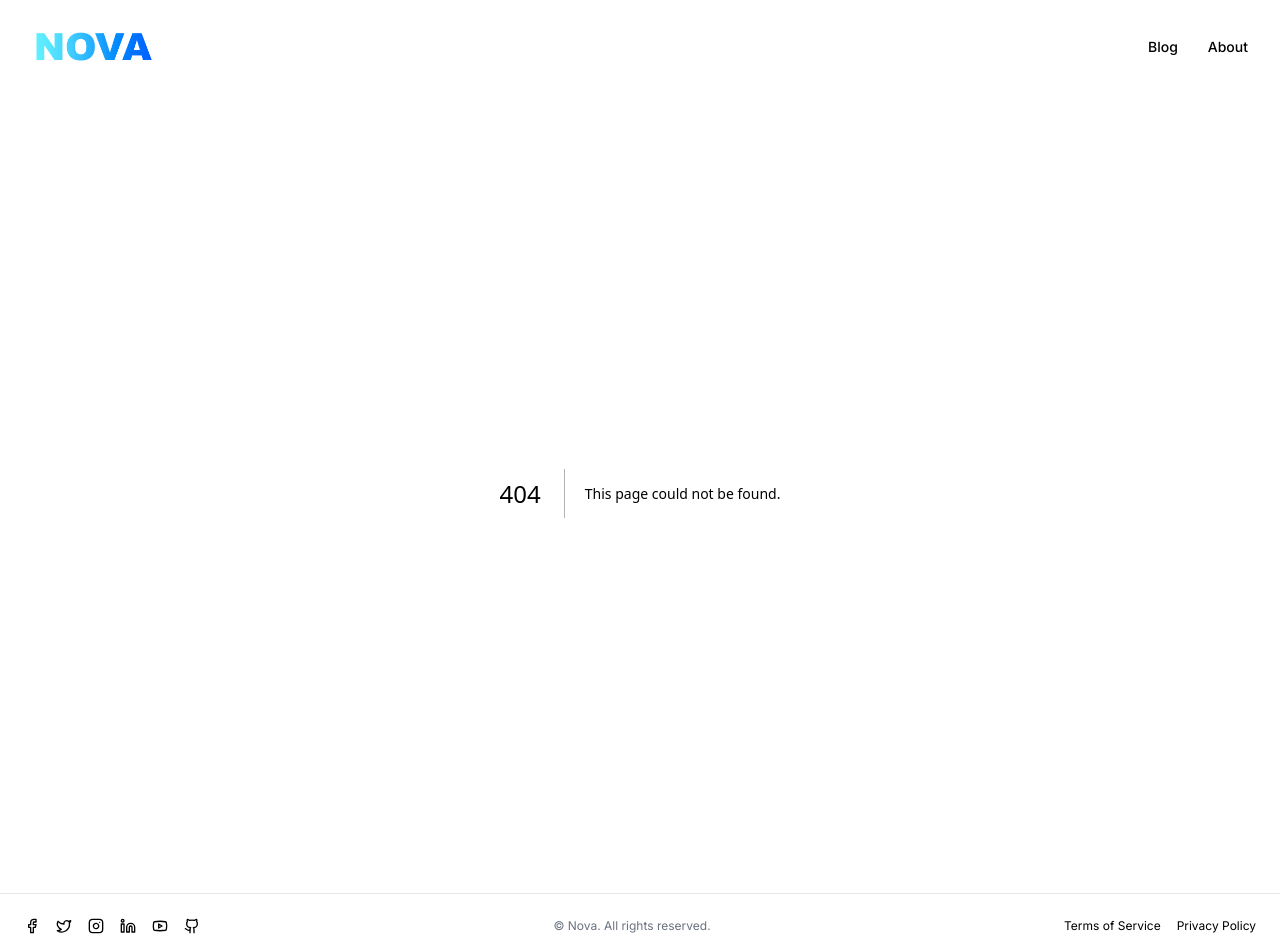
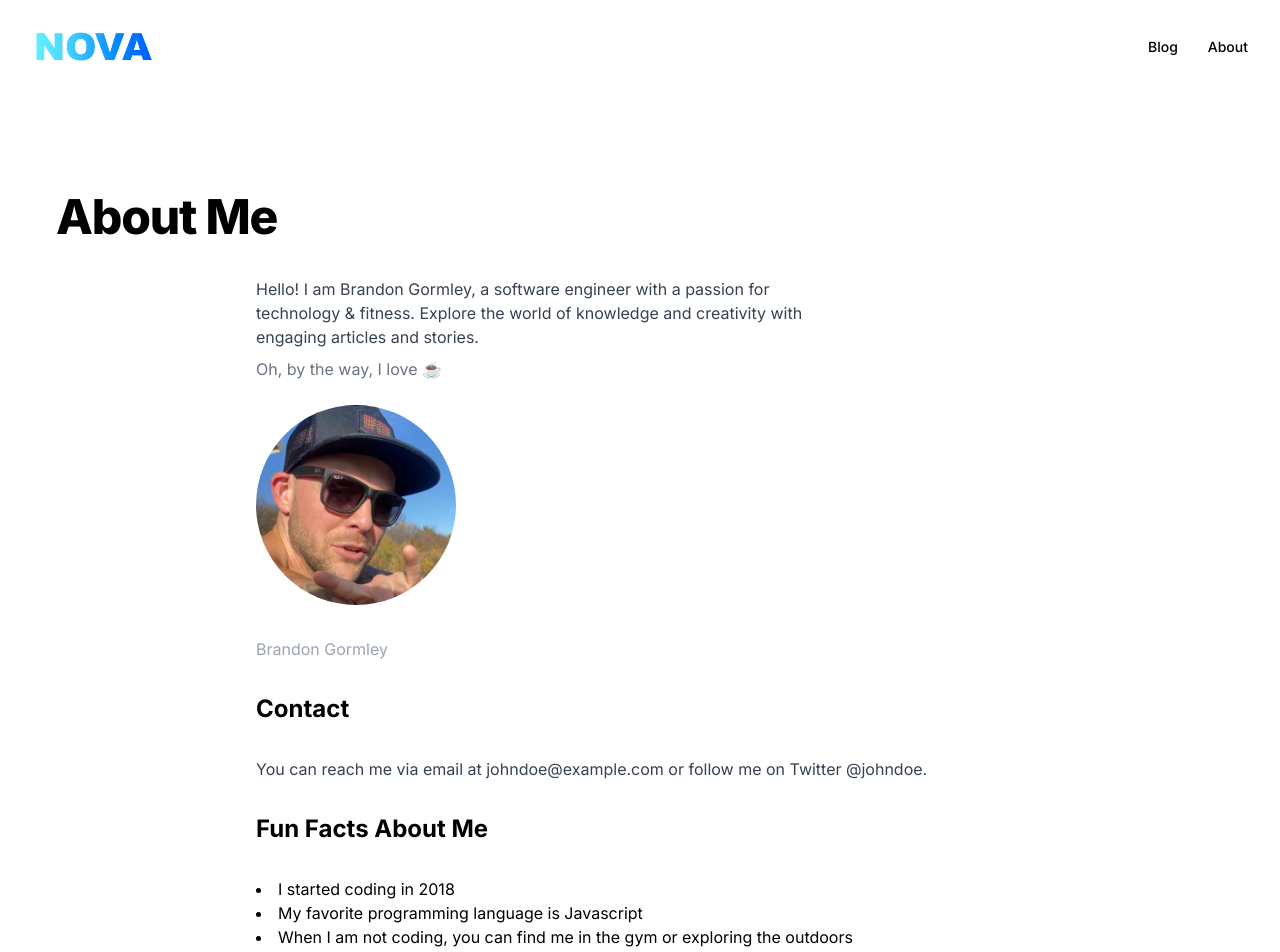
Before and after one commit to BrandonGormley/nova, a Next.js app: page /about in a window 1280 px wide. Before the commit this address had no page. Shown: the top 952 px of the page. Built offline with nearby package versions, Linux system fonts and the light colour scheme.

Commit message:
create about me route

```diff
--- /dev/null
+++ b/src/app/about/page.tsx
@@ -0,0 +1,61 @@
+import Link from 'next/link';
+import Image from 'next/image';
+
+export default function About() {
+    return (
+        <main className='p-8'>
+            <section className='px-4 py-6 md:px-6 lg:py-16 md:py-12'>
+                <div className='space-y-2'>
+                    <h1 className='text-4xl font-extrabold tracking-tight lg:text-5xl lg:leading-[3.5rem]'>
+                        About Me
+                    </h1>
+                </div>
+                <div className='mx-auto w-full max-w-[768px]'>
+                    <p className='mt-8 mb-2 w-full max-w-[75%] text-gray-700'>
+                        Hello! I am Brandon Gormley, a software engineer with a
+                        passion for technology & fitness. Explore the world of
+                        knowledge and creativity with engaging articles and
+                        stories.
+                    </p>
+                    <p className='w-full max-w-[75%] text-gray-500 mb-6'>
+                        Oh, by the way, I love ☕️
+                    </p>
+                    <figure>
+                        <Image
+                            src='/profile.jpeg'
+                            alt='alt text'
+                            width={200}
+                            height={100}
+                            className='rounded-full'
+                        />
+                        <figcaption className='my-8 text-gray-400'>
+                            Brandon Gormley
+                        </figcaption>
+                    </figure>
+                    <h2 className='text-2xl font-bold'>Contact</h2>
+                    <p className='my-8 text-gray-700'>
+                        You can reach me via email at johndoe@example.com or
+                        follow me on Twitter @johndoe.
+                    </p>
+                    <h2 className='text-2xl font-bold'>Fun Facts About Me</h2>
+                    <ul className='my-8 list-inside list-disc'>
+                        <li>I started coding in 2018</li>
+                        <li>My favorite programming language is Javascript</li>
+                        <li>
+                            When I am not coding, you can find me in the gym or
+                            exploring the outdoors
+                        </li>
+                    </ul>
+                    <div className='flex flex-col gap-2 min-[400px]:flex-row'>
+                        <Link
+                            className='bg-slate-900 text-white rounded-lg px-6 py-3 block text-center md:inline hover:bg-slate-800 transition-all'
+                            href='/blog'
+                        >
+                            Explore the Blog
+                        </Link>
+                    </div>
+                </div>
+            </section>
+        </main>
+    );
+}
```
